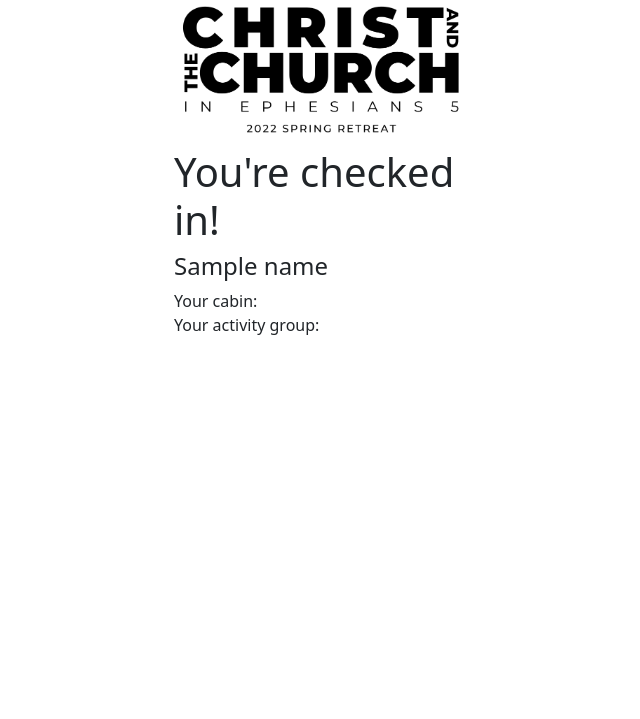
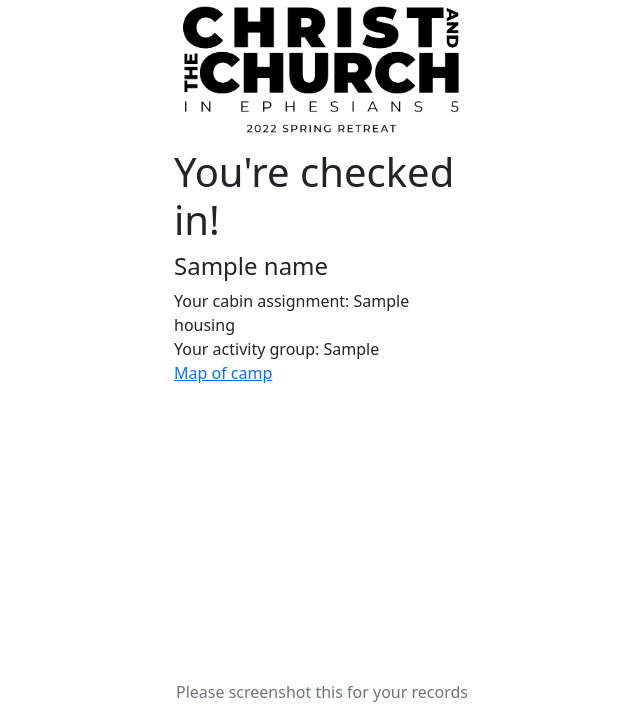
Before and after one commit to nechristiansoncampus/regwebsite, a Flask app: template templates/info.html in a window 1280 px wide. Shown: the part 81-800 px from the top of the page, without its empty margins (318-958 px from the left). Run offline with Flask 2, Linux system fonts and the light colour scheme; the template is opened without the code that fills it: most values are stand-ins (such as "Sample title", 1, 10 or a date in 2020).

Commit message:
add static files, add reminder to screenshot, update to production spreadsheet

```diff
--- a/static/css/style.css
+++ b/static/css/style.css
@@ -10,3 +10,18 @@
     width: 100%;
     padding-bottom: 10px;
 }
+
+.footer {
+    color: #6c757d;
+    text-align: center;
+    position: absolute;
+    bottom: 0;
+    color: #6c757d;
+    text-align: center;
+    display: inline-block;
+    left: 50%;
+    -webkit-transform: translateX(-50%);
+    transform: translateX(-50%);
+    width: 100%;
+    margin-bottom: 15px;
+}
--- a/templates/info.html
+++ b/templates/info.html
@@ -15,8 +15,10 @@
           <img id="banner" src="{{ url_for('static', filename='img/banner.png') }}"/>
           <div class="row"><h1>You're checked in!</h1></div>
           <div class="row"><h4>{{name}}</h4></div>
-          <div>Your cabin: </div>
-          <div>Your activity group: </div>
+          <div>Your cabin assignment: {{housing}}</div>
+          <div>Your activity group: {{activity_group}}</div>
+          <a href="{{ url_for('static', filename='img/camp-map.png') }}">Map of camp</a>
+          <div class="footer"><span>Please screenshot this for your records</span></div>
         </div>
       </div>
     </div></div>
```
Also changed, not shown: home.py (+3 -9 lines), static/img/camp-map.png (added), static/img/schedule.png (added).
